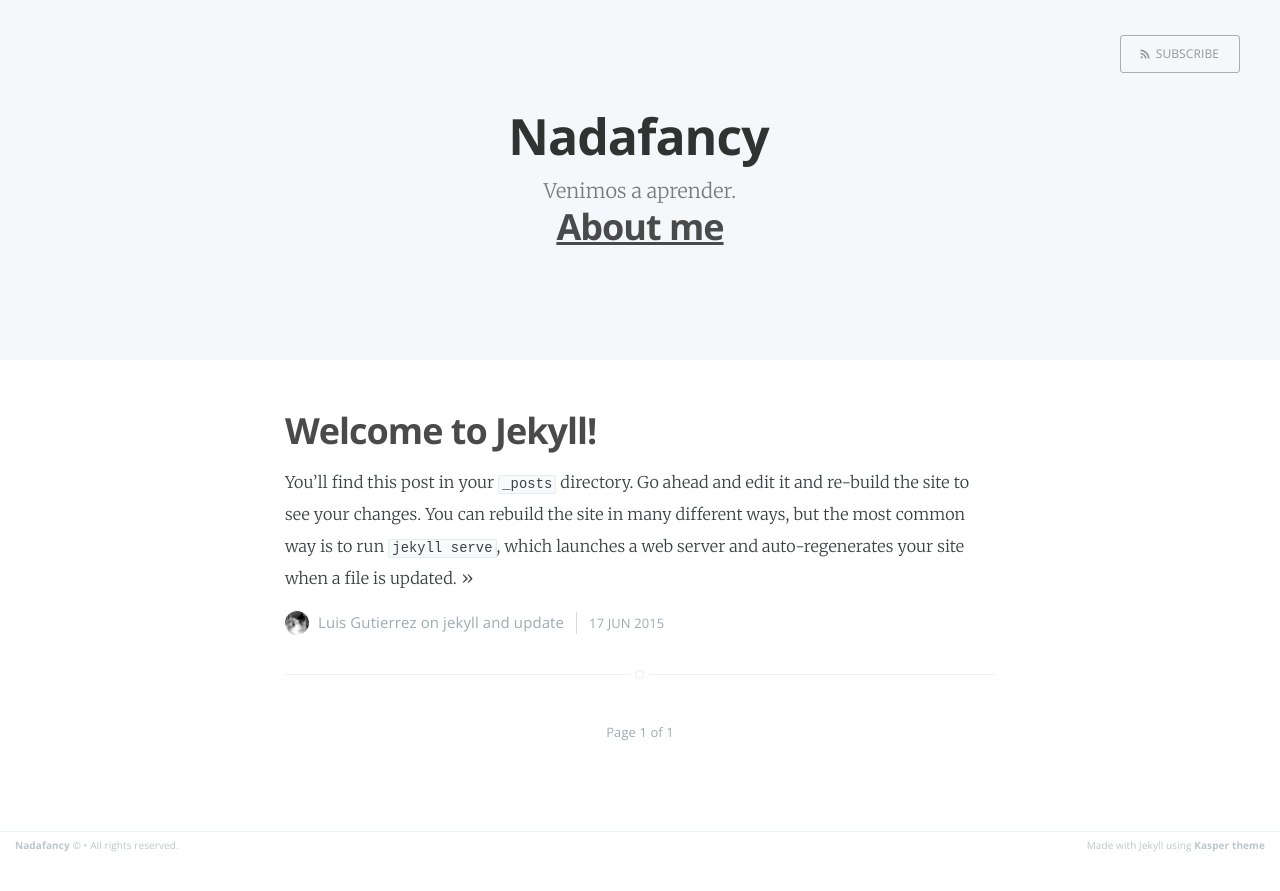
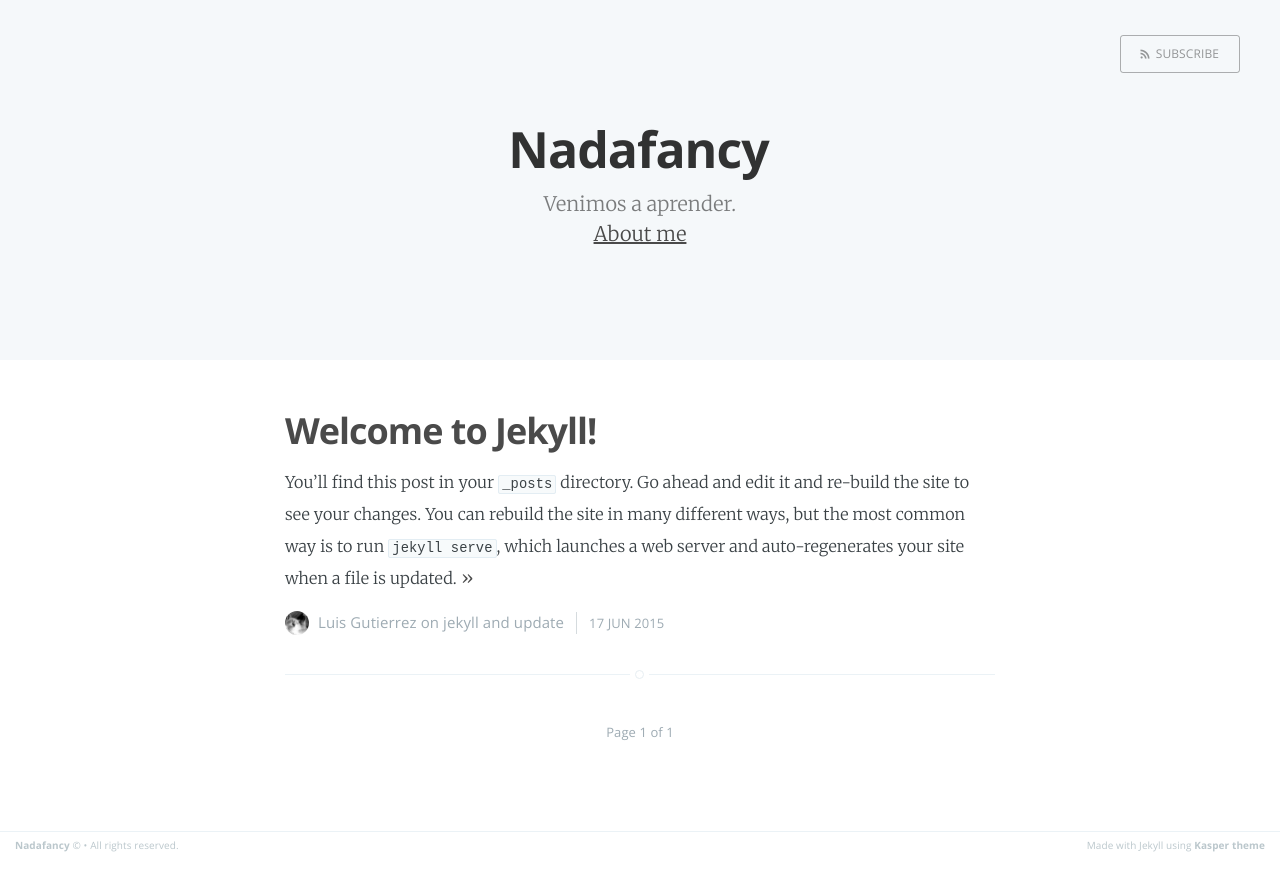
Before and after one commit to Dudemullet/dudemullet.github.io, a Jekyll site: the page built from index.html, in a window 1280 px wide. Shown: the top 891 px of the page. Built offline with Jekyll 4.4.1, drawn with Linux system fonts in a browser that asks for light colours; the list of posts is cut into pages by our own code.

Commit message:
Updated index.html

```diff
--- a/index.html
+++ b/index.html
@@ -17,11 +17,14 @@ published: true
         <a class="subscribe-button icon-feed" href="{{ site.baseurl }}rss.xml">Subscribe</a>
     </nav>
     <div class="vertical">
-        <div class="main-header-content inner">
+		<div class="main-header-content inner">
             <h1 class="page-title">{{ site.name }}</h1>
             <h2 class="page-description">
-              {% if site.description %} {{ site.description }}. {% endif %}</h2>
-			<h2> {% if page.about %} <a href='{{ site.baseurl }}{{ page.about }}'> About me </a> {% endif %}</h2>
+              {% if site.description %} {{ site.description }}. {% endif %}
+          	</h2>
+			<h2 class="page-description">
+              {% if page.about %} <a href='{{ site.baseurl }}{{ page.about }}'> About me </a> {% endif %}
+          	</h2>
         </div>
     </div>
     <a class="scroll-down icon-arrow-left" href="#content" data-offset="-45"><span class="hidden">Scroll Down</span></a>
```
